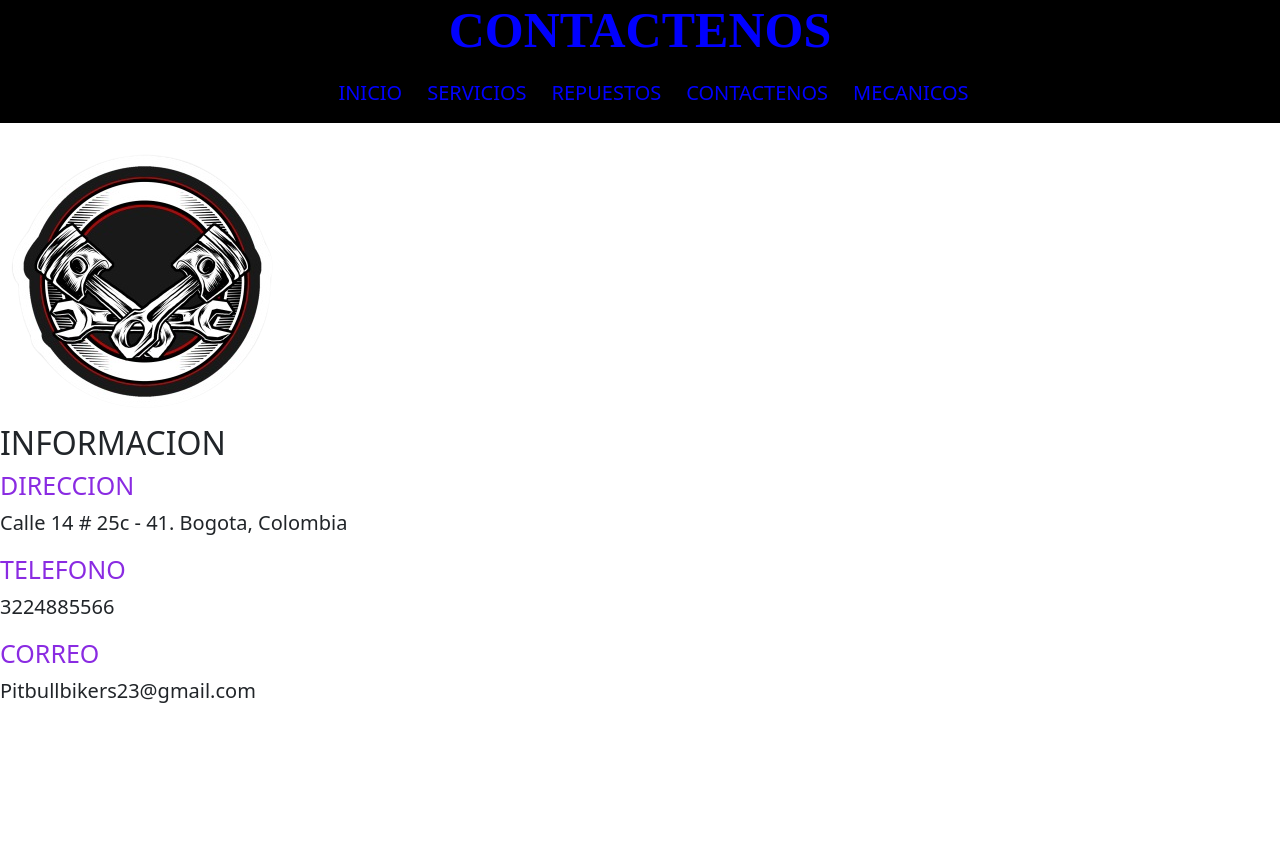
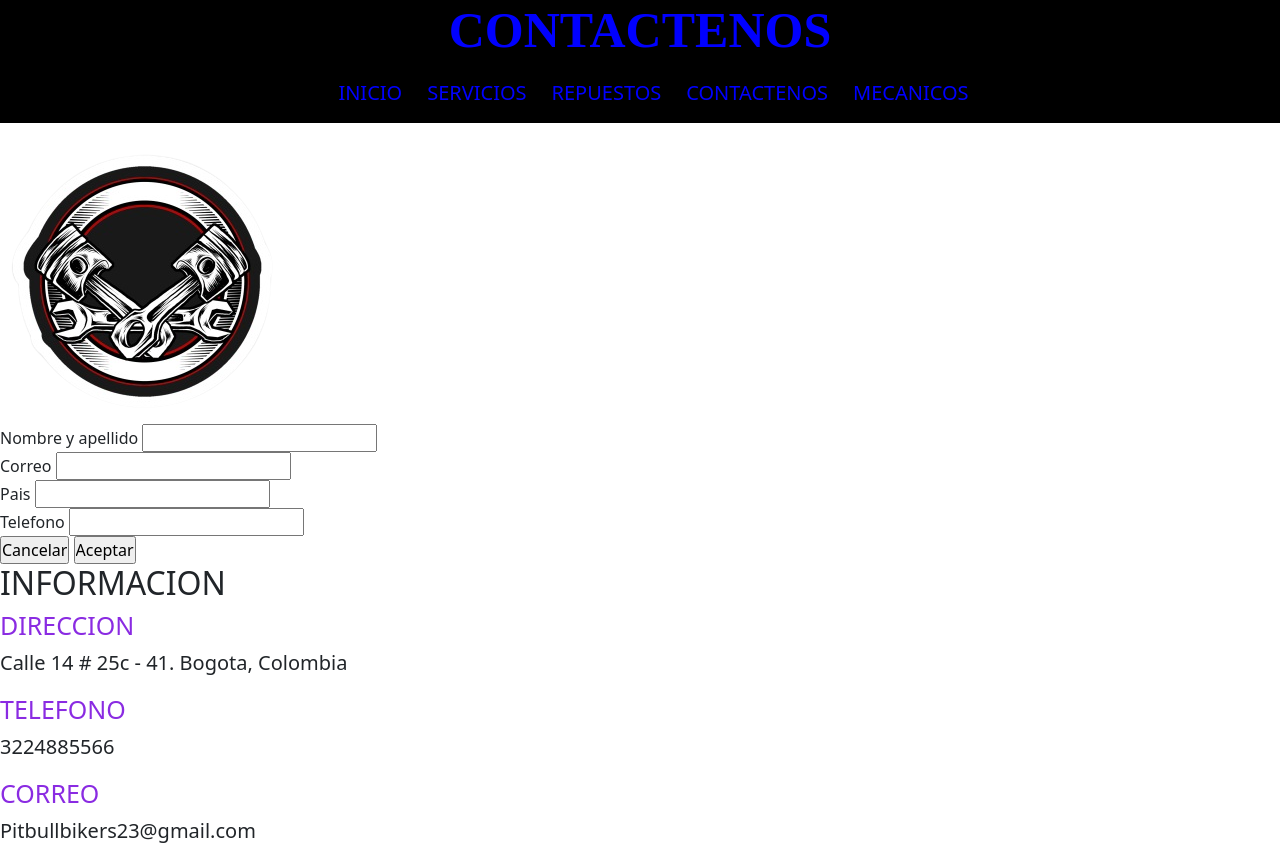
Before and after one commit to MichaelQuimbaya/Pitbull-Bikers, a website: page pages/contactenos.html in a window 1280 px wide. Before the commit the page ends 800 px from the top, so only its background shows below. Drawn offline with nearby package versions, Linux system fonts and the light colour scheme.

Commit message:
gitmodificacion

```diff
--- a/pages/contactenos.html
+++ b/pages/contactenos.html
@@ -40,6 +40,30 @@
         <section>
             <img src="../img/logo.png" alt="logo">
         </section>
+        <section>
+            <form action="envio.php">
+                <div>
+                    <label for="name">Nombre y apellido</label>
+                    <input type="text" id="name">
+                </div>
+                <div>
+                    <label for="mail">Correo</label>
+                    <input type="email" id="mail">
+                </div>
+                <div>
+                    <label for="country">Pais</label>
+                    <input type="text" id="country">
+                </div>
+                <div>
+                    <label for="tel">Telefono</label>
+                    <input type="tel" id="tel">
+                </div>
+                <div>
+                    <input type="reset" value="Cancelar">
+                    <input type="submit" value="Aceptar">
+                </div>
+                </form>
+        </section>
     </main>
     <footer>
         <div>
```
